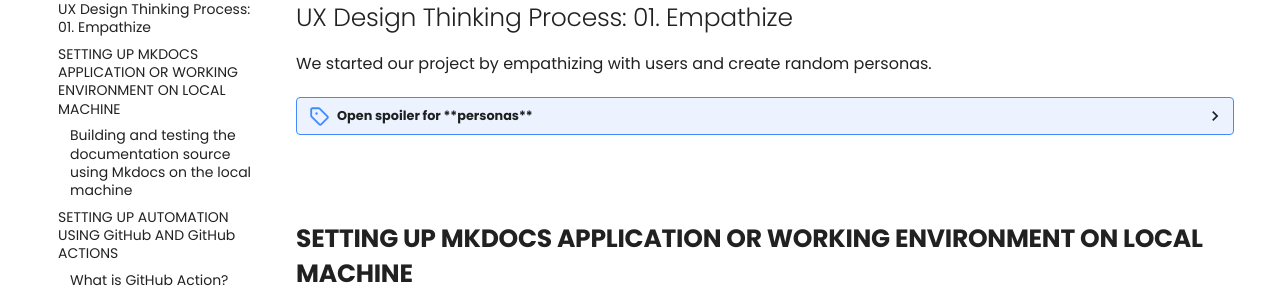
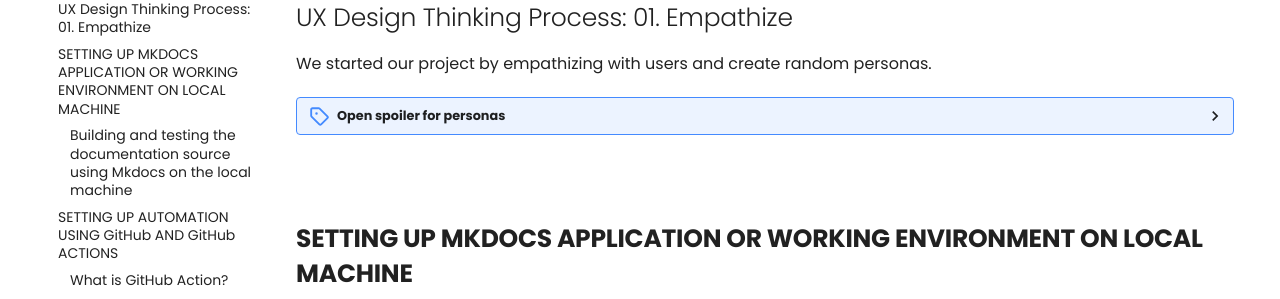
Before and after one commit to divstackio/docs-study, an MkDocs documentation site: the page built from docs/project.md, in a window 1280 px wide and 900 px high, scrolled down 436 px. Shown: the part 153-452 px from the top of the window. Built offline with MkDocs 1.6.1 and Material for MkDocs 9.7.7, drawn with Linux system fonts in a browser that asks for light colours.

```diff
--- a/docs/project.md
+++ b/docs/project.md
@@ -23,7 +23,7 @@ Solution: Medipath is a responsive and accessible app that offers medical soluti
 We started our project by empathizing with users and create random personas.
 
 <details>
-  <summary>Open spoiler for **personas** </summary>
+  <summary>Open spoiler for personas </summary>
 ![Persona 01](img/persona001.png)
 ![Persona 02](img/persona002.png)
 </details>
```
